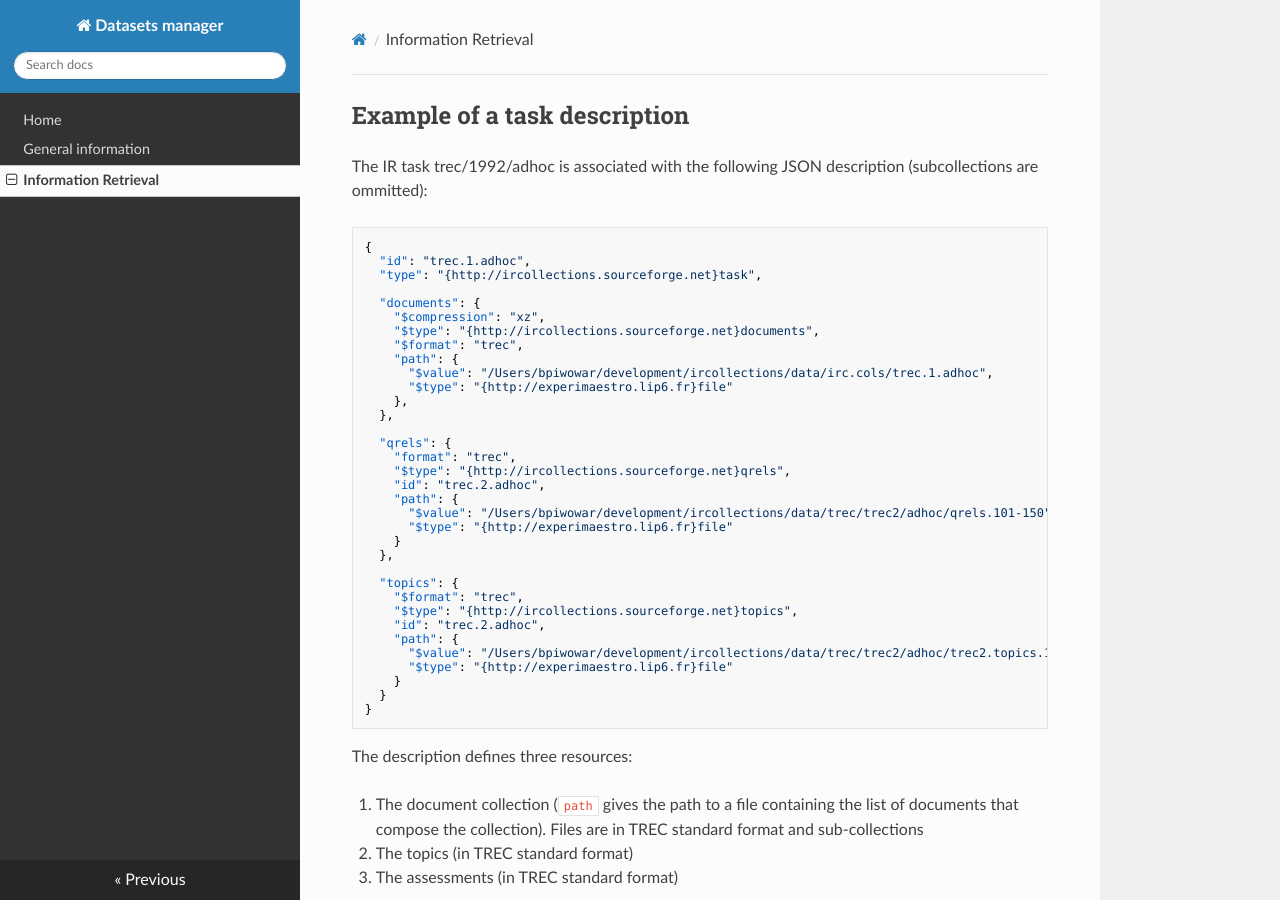
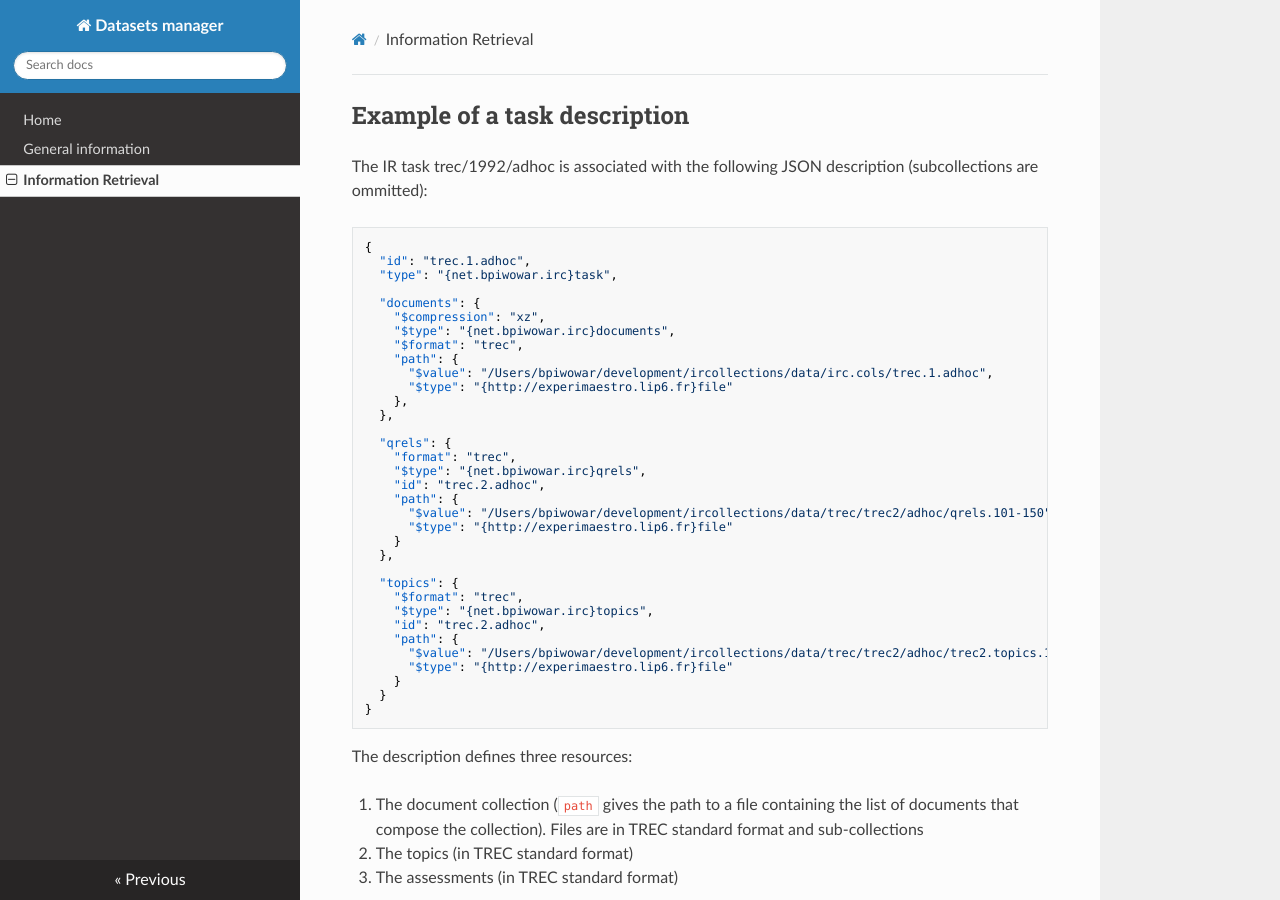
Before and after one commit to bpiwowar/ircollections, an MkDocs documentation site: the page built from docs/ir.md, in a window 1280 px wide and 900 px high. Built offline with MkDocs 1.6.1, drawn with Linux system fonts in a browser that asks for light colours; nearby versions of some CDN libraries; old or Windows-style settings are respelled for this version of MkDocs.

Commit message:
Updated namepaces

````diff
--- a/docs/ir.md
+++ b/docs/ir.md
@@ -6,11 +6,11 @@ The IR task trec/1992/adhoc is associated with the following JSON description (s
 ```json
 {
   "id": "trec.1.adhoc",
-  "type": "{http://ircollections.sourceforge.net}task",
+  "type": "{net.bpiwowar.irc}task",
 
   "documents": {
     "$compression": "xz",
-    "$type": "{http://ircollections.sourceforge.net}documents",
+    "$type": "{net.bpiwowar.irc}documents",
     "$format": "trec",
     "path": {
       "$value": "/Users/bpiwowar/development/ircollections/data/irc.cols/trec.1.adhoc",
@@ -20,7 +20,7 @@ The IR task trec/1992/adhoc is associated with the following JSON description (s
 
   "qrels": {
     "format": "trec",
-    "$type": "{http://ircollections.sourceforge.net}qrels",
+    "$type": "{net.bpiwowar.irc}qrels",
     "id": "trec.2.adhoc",
     "path": {
       "$value": "/Users/bpiwowar/development/ircollections/data/trec/trec2/adhoc/qrels.101-150",
@@ -30,7 +30,7 @@ The IR task trec/1992/adhoc is associated with the following JSON description (s
 
   "topics": {
     "$format": "trec",
-    "$type": "{http://ircollections.sourceforge.net}topics",
+    "$type": "{net.bpiwowar.irc}topics",
     "id": "trec.2.adhoc",
     "path": {
       "$value": "/Users/bpiwowar/development/ircollections/data/trec/trec2/adhoc/trec2.topics.101-150",
````
Also changed, not shown: 1 other file.
